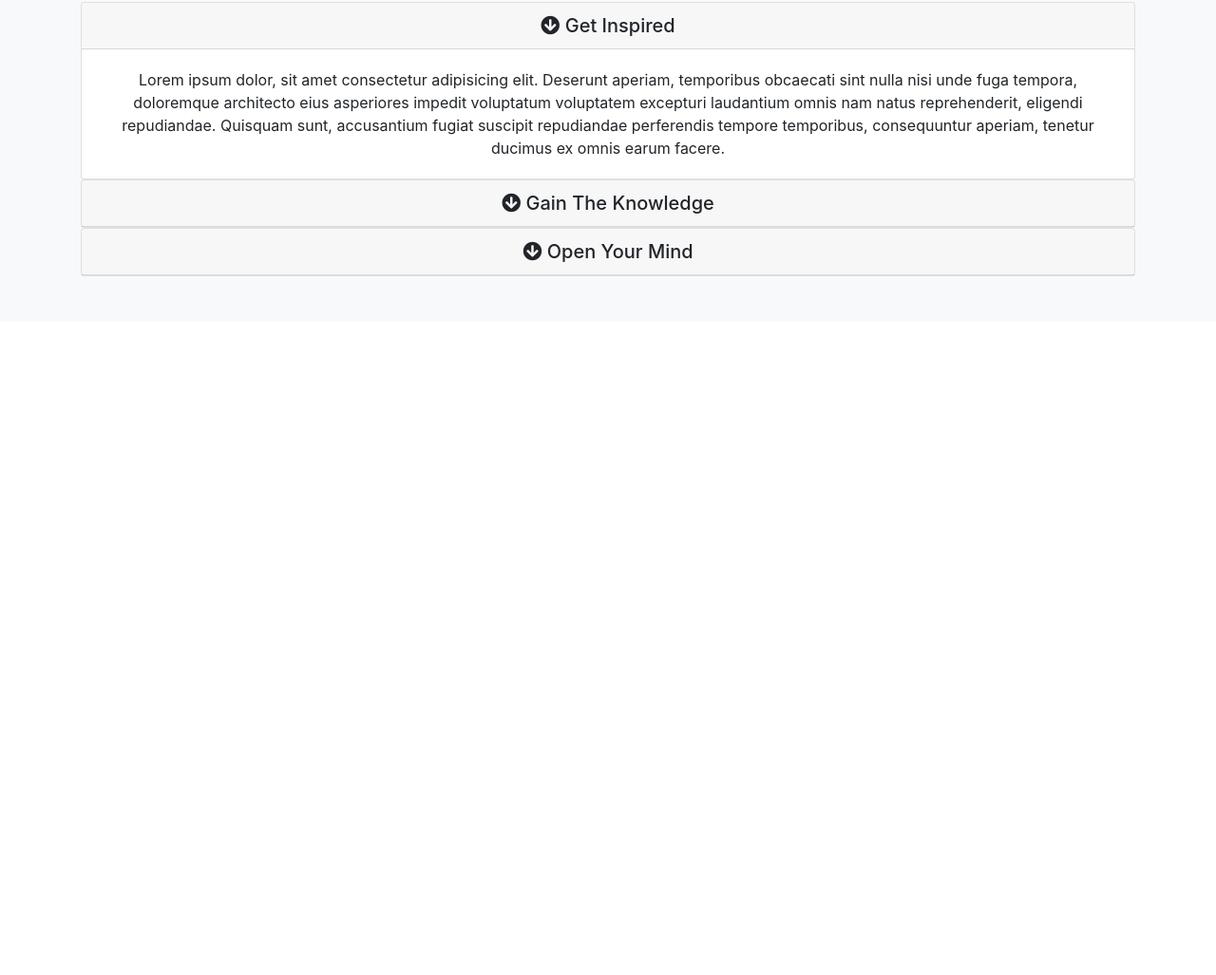
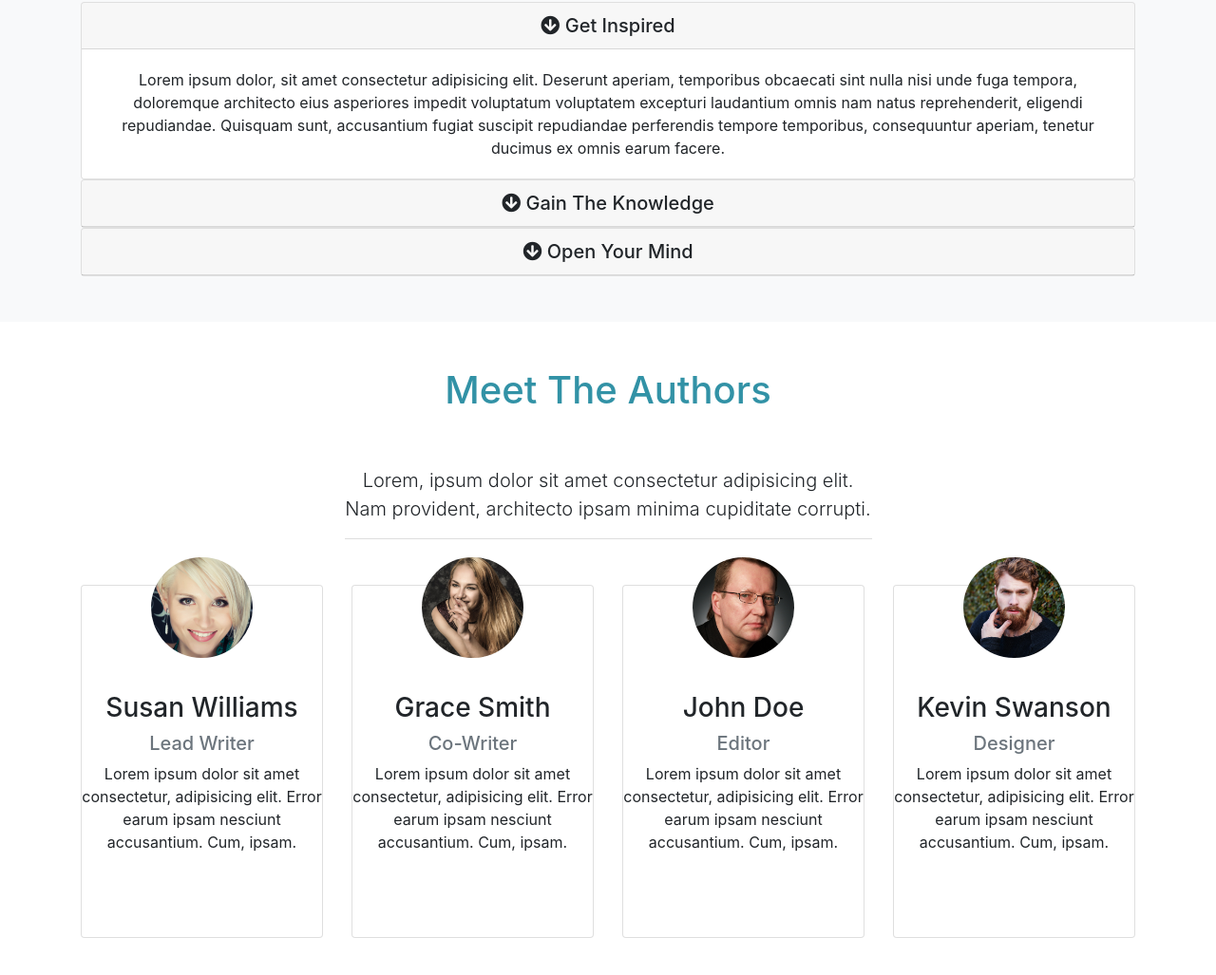
Before and after one commit to Plyavinskiy/mizuxe-book-theme, a plain HTML site: page index.html in a window 1280 px wide. Shown: the part 1376-2403 px from the top of the page at 95% size. Before the commit the page ends 1715 px from the top, so only its background shows below. Drawn offline with nearby package versions, Linux system fonts and the light colour scheme; files that its build step writes are made by us from their sources.

Commit message:
feat: implement the Authors section

```diff
--- a/index.html
+++ b/index.html
@@ -253,6 +253,165 @@
       </div>
     </section>
 
+    <!-- AUTHORS -->
+    <section id="authors" class="my-5 text-center">
+      <div class="container">
+        <div class="row">
+          <div class="col">
+            <div class="info-header mb-5">
+              <h1 class="text-primary pb-5">Meet The Authors</h1>
+              <p class="lead">
+                Lorem, ipsum dolor sit amet consectetur adipisicing elit. Nam
+                provident, architecto ipsam minima cupiditate corrupti.
+              </p>
+            </div>
+          </div>
+        </div>
+
+        <div class="row">
+          <div class="col-lg-3 col-md-6">
+            <div class="card">
+              <div class="card-body">
+                <img
+                  src="img/person1.jpg"
+                  alt=""
+                  class="img-fluid rounded-circle w-50 mb-3"
+                />
+              </div>
+              <h3>Susan Williams</h3>
+              <h5 class="text-muted">Lead Writer</h5>
+              <p>
+                Lorem ipsum dolor sit amet consectetur, adipisicing elit. Error
+                earum ipsam nesciunt accusantium. Cum, ipsam.
+              </p>
+              <div class="d-flex justify-content-center">
+                <div class="p-4">
+                  <a href="http://facebook.com">
+                    <i class="fab fa-facebook"></i>
+                  </a>
+                </div>
+                <div class="p-4">
+                  <a href="http://twitter.com">
+                    <i class="fab fa-twitter"></i>
+                  </a>
+                </div>
+                <div class="p-4">
+                  <a href="http://instagram.com">
+                    <i class="fab fa-instagram"></i>
+                  </a>
+                </div>
+              </div>
+            </div>
+          </div>
+
+          <div class="col-lg-3 col-md-6">
+            <div class="card">
+              <div class="card-body">
+                <img
+                  src="img/person2.jpg"
+                  alt=""
+                  class="img-fluid rounded-circle w-50 mb-3"
+                />
+              </div>
+              <h3>Grace Smith</h3>
+              <h5 class="text-muted">Co-Writer</h5>
+              <p>
+                Lorem ipsum dolor sit amet consectetur, adipisicing elit. Error
+                earum ipsam nesciunt accusantium. Cum, ipsam.
+              </p>
+              <div class="d-flex justify-content-center">
+                <div class="p-4">
+                  <a href="http://facebook.com">
+                    <i class="fab fa-facebook"></i>
+                  </a>
+                </div>
+                <div class="p-4">
+                  <a href="http://twitter.com">
+                    <i class="fab fa-twitter"></i>
+                  </a>
+                </div>
+                <div class="p-4">
+                  <a href="http://instagram.com">
+                    <i class="fab fa-instagram"></i>
+                  </a>
+                </div>
+              </div>
+            </div>
+          </div>
+
+          <div class="col-lg-3 col-md-6">
+            <div class="card">
+              <div class="card-body">
+                <img
+                  src="img/person3.jpg"
+                  alt=""
+                  class="img-fluid rounded-circle w-50 mb-3"
+                />
+              </div>
+              <h3>John Doe</h3>
+              <h5 class="text-muted">Editor</h5>
+              <p>
+                Lorem ipsum dolor sit amet consectetur, adipisicing elit. Error
+                earum ipsam nesciunt accusantium. Cum, ipsam.
+              </p>
+              <div class="d-flex justify-content-center">
+                <div class="p-4">
+                  <a href="http://facebook.com">
+                    <i class="fab fa-facebook"></i>
+                  </a>
+                </div>
+                <div class="p-4">
+                  <a href="http://twitter.com">
+                    <i class="fab fa-twitter"></i>
+                  </a>
+                </div>
+                <div class="p-4">
+                  <a href="http://instagram.com">
+                    <i class="fab fa-instagram"></i>
+                  </a>
+                </div>
+              </div>
+            </div>
+          </div>
+
+          <div class="col-lg-3 col-md-6">
+            <div class="card">
+              <div class="card-body">
+                <img
+                  src="img/person4.jpg"
+                  alt=""
+                  class="img-fluid rounded-circle w-50 mb-3"
+                />
+              </div>
+              <h3>Kevin Swanson</h3>
+              <h5 class="text-muted">Designer</h5>
+              <p>
+                Lorem ipsum dolor sit amet consectetur, adipisicing elit. Error
+                earum ipsam nesciunt accusantium. Cum, ipsam.
+              </p>
+              <div class="d-flex justify-content-center">
+                <div class="p-4">
+                  <a href="http://facebook.com">
+                    <i class="fab fa-facebook"></i>
+                  </a>
+                </div>
+                <div class="p-4">
+                  <a href="http://twitter.com">
+                    <i class="fab fa-twitter"></i>
+                  </a>
+                </div>
+                <div class="p-4">
+                  <a href="http://instagram.com">
+                    <i class="fab fa-instagram"></i>
+                  </a>
+                </div>
+              </div>
+            </div>
+          </div>
+        </div>
+      </div>
+    </section>
+
     <script
       src="https://code.jquery.com/jquery-3.6.1.min.js"
       integrity="sha256-o88AwQnZB+VDvE9tvIXrMQaPlFFSUTR+nldQm1LuPXQ="
--- a/scss/style.scss
+++ b/scss/style.scss
@@ -37,6 +37,21 @@ body {
   border-bottom: 1px #ddd solid;
 }
 
+#authors {
+  img {
+    margin-top: -50px;
+  }
+
+  .card:hover {
+    background: $primary;
+    color: #fff;
+  }
+
+  .fab {
+    color: #fff;
+  }
+}
+
 @media (max-width: 768px) {
   #home {
     min-height: 500px;
```
Also changed, not shown: css/style.css.
